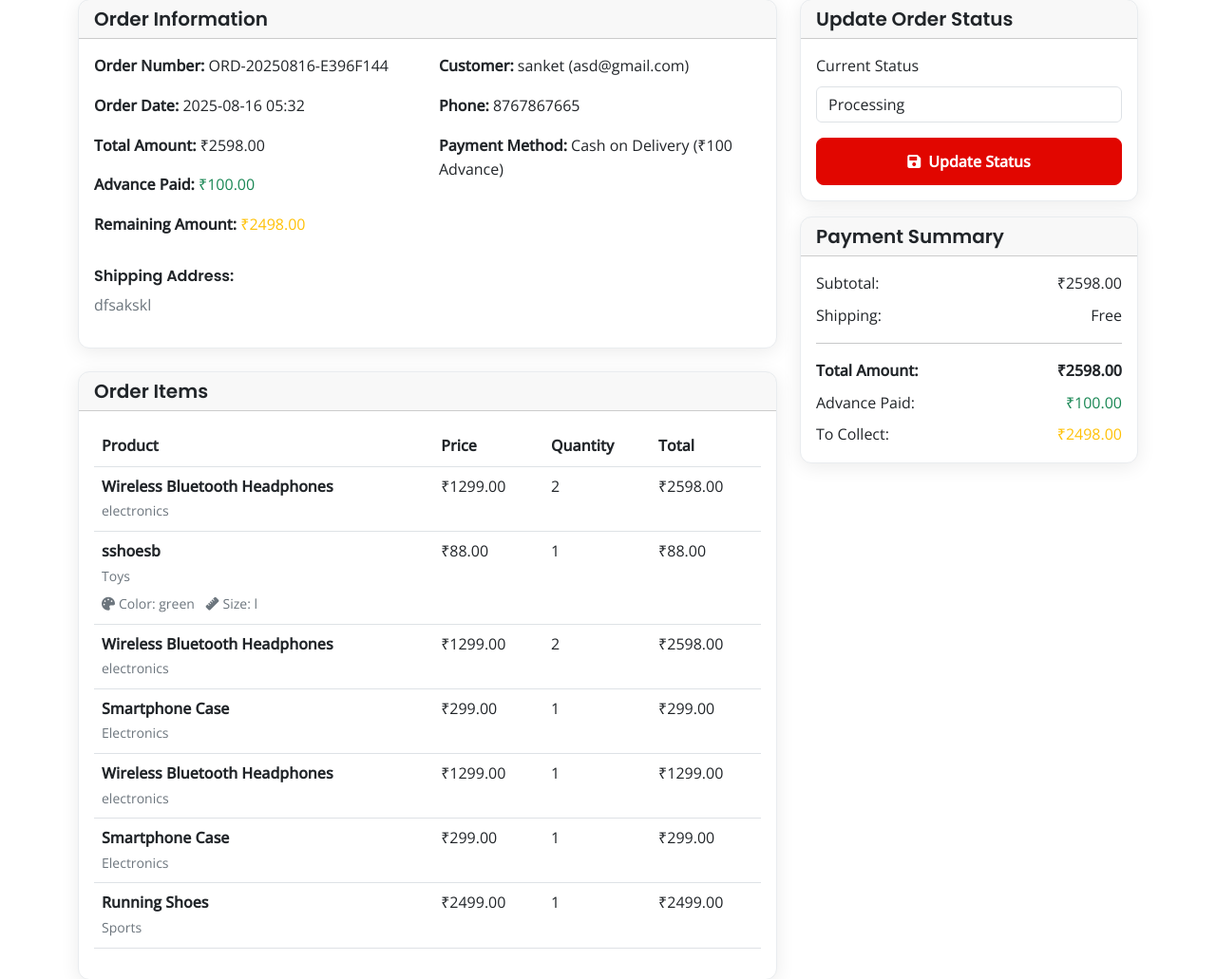
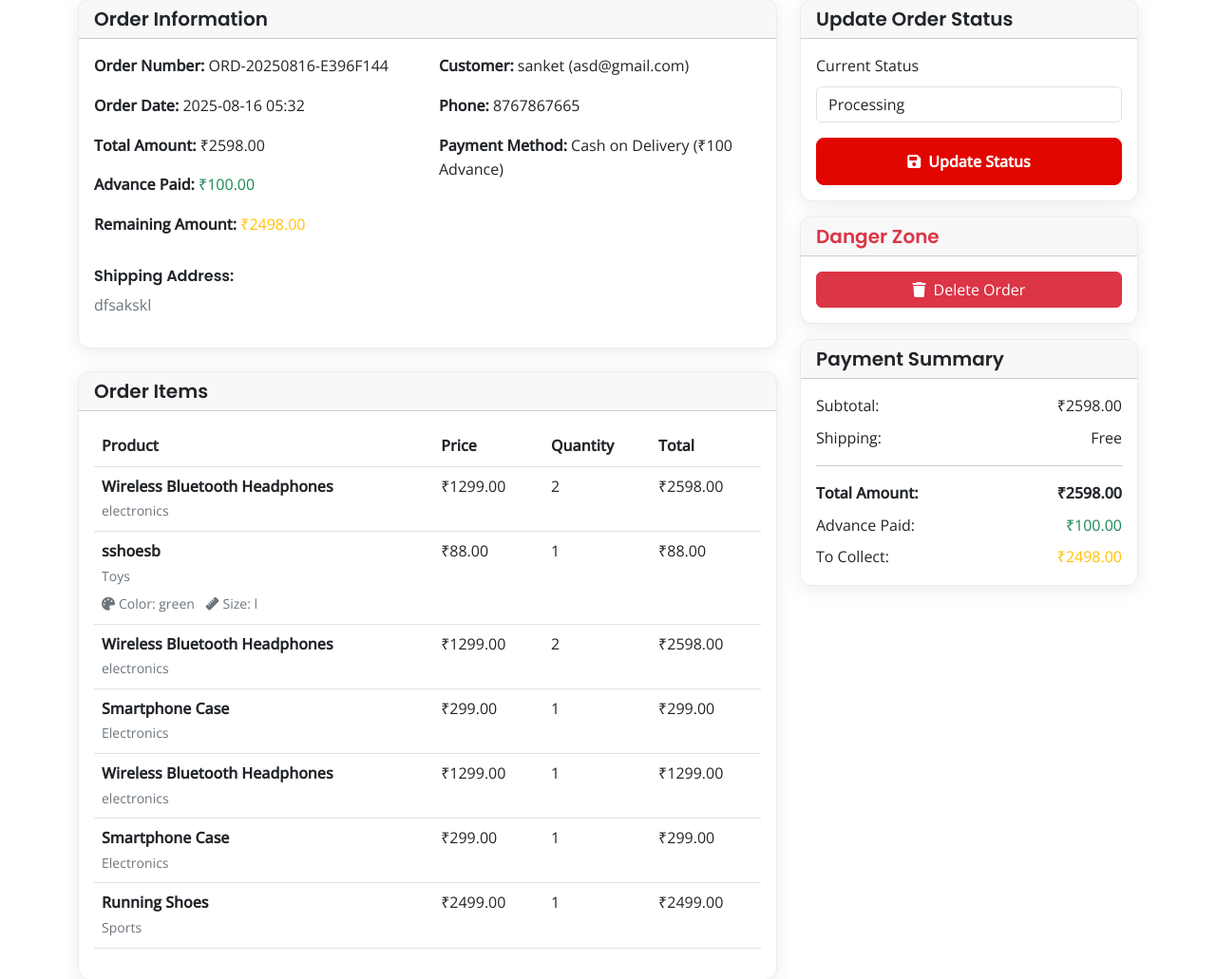
Before and after one commit to sank4512/plutocollection.in, a Flask app: template plutonew/VelocityThreads/templates/admin/order_detail.html in a window 1280 px wide. Shown: the part 162-1193 px from the top of the page at 95% size. Run offline with Flask 3, Linux system fonts and the light colour scheme; the template is opened without the code that fills it: values that come from a table or form of the project are taken from there, others are empty; data comes from the database, SQL or seed files in the repository.

Commit message:
Update order_detail.html

```diff
--- a/plutonew/VelocityThreads/templates/admin/order_detail.html
+++ b/plutonew/VelocityThreads/templates/admin/order_detail.html
@@ -143,6 +143,18 @@
                 </form>
             </div>
         </div>
+        <div class="card mt-3">
+            <div class="card-header">
+                <h5 class="mb-0 text-danger">Danger Zone</h5>
+            </div>
+            <div class="card-body">
+                <form method="POST" action="{{ url_for('admin_delete_order', order_id=order.id) }}">
+                    <button class="btn btn-danger w-100" onclick="return confirm('Delete this order? This cannot be undone.')">
+                        <i class="fas fa-trash me-2"></i>Delete Order
+                    </button>
+                </form>
+            </div>
+        </div>
 
         <div class="card mt-3">
             <div class="card-header">
```
